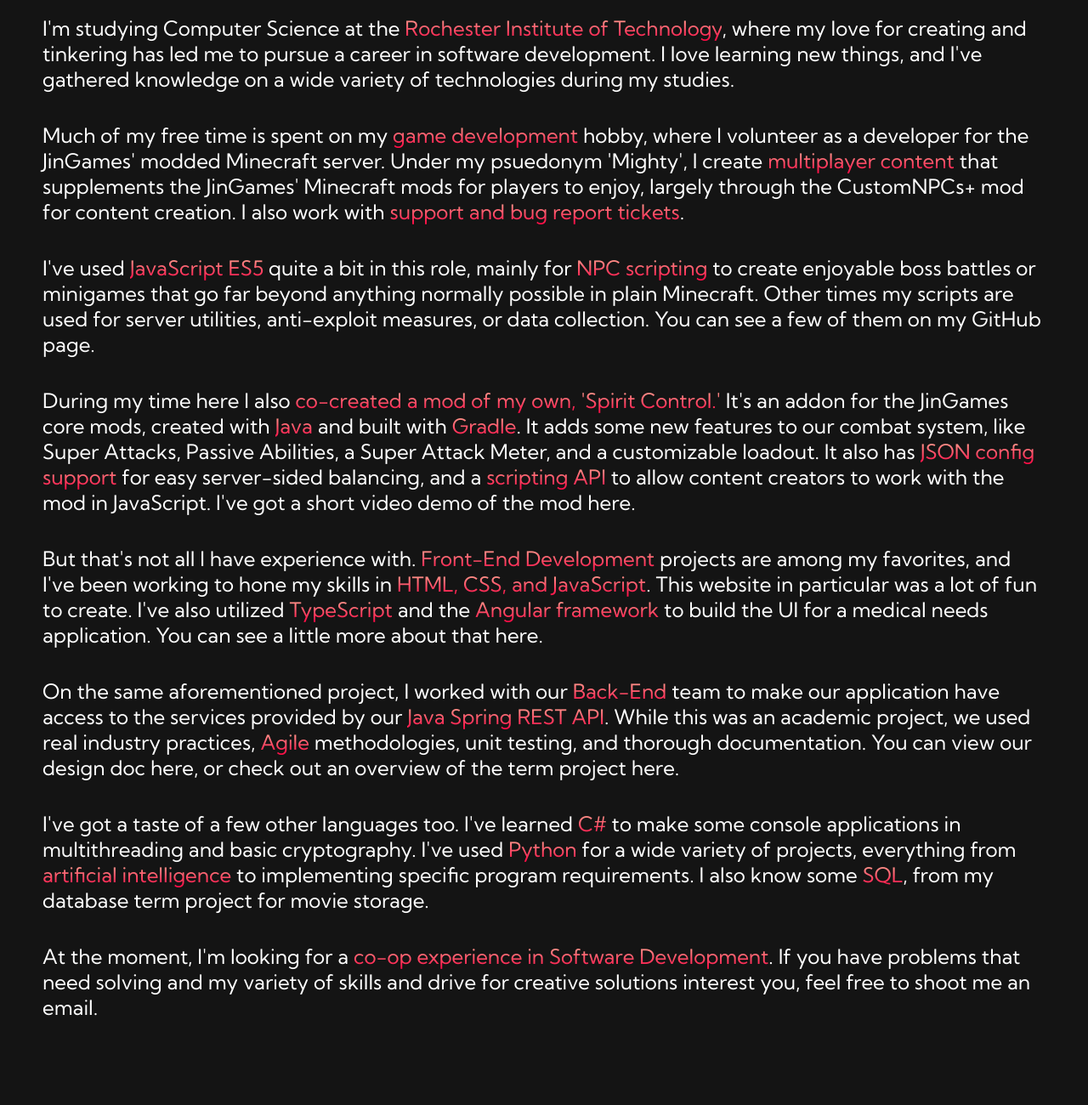
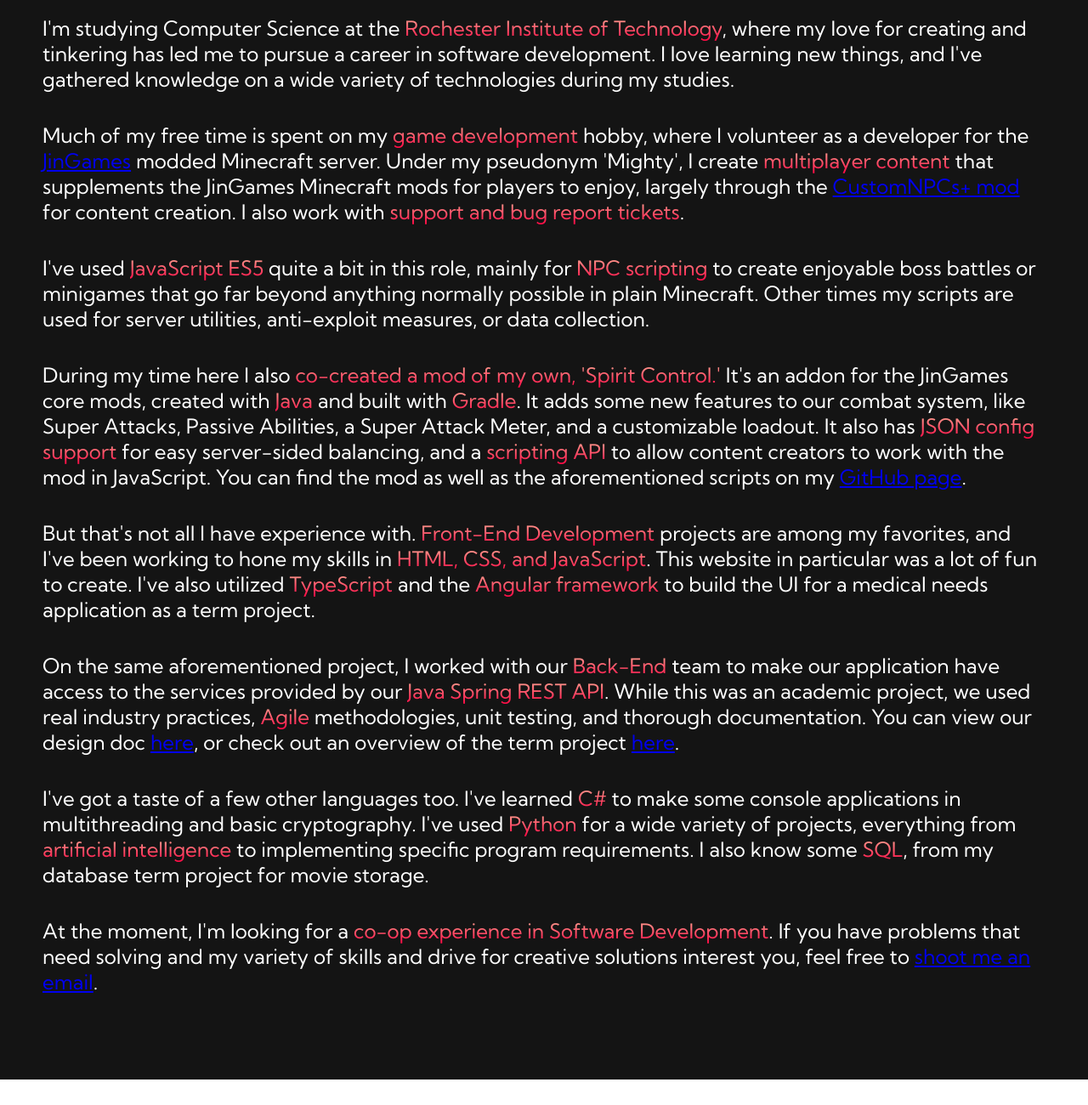
Before and after one commit to scj9703/Portfolio-Website, a plain HTML site: page about.html in a window 1280 px wide. Shown: the part 253-1553 px from the top of the page at 85% size. After the commit the page ends 1523 px from the top, so only its background shows below. Drawn offline with Linux system fonts and the light colour scheme.

Commit message:
Hyperlinks added

```diff
--- a/about.html
+++ b/about.html
@@ -54,19 +54,19 @@
                 <hr>
                 <p>I'm studying Computer Science at the <span>Rochester Institute of Technology</span>, where my love for creating and tinkering has led me to pursue a career in software development. I love learning new things, and I've gathered knowledge on a wide variety of technologies during my studies.</p>
                 <br>
-                <p>Much of my free time is spent on my <span>game development</span> hobby, where I volunteer as a developer for the JinGames' modded Minecraft server. Under my psuedonym 'Mighty', I create <span>multiplayer content</span> that supplements the JinGames' Minecraft mods for players to enjoy, largely through the CustomNPCs+ mod for content creation. I also work with <span>support and bug report tickets</span>.</p>
+                <p>Much of my free time is spent on my <span>game development</span> hobby, where I volunteer as a developer for the <a href="https://main.jingames.net/">JinGames</a> modded Minecraft server. Under my pseudonym 'Mighty', I create <span>multiplayer content</span> that supplements the JinGames Minecraft mods for players to enjoy, largely through the <a href="https://www.curseforge.com/minecraft/mc-mods/customnpc-plus">CustomNPCs+ mod</a> for content creation. I also work with <span>support and bug report tickets</span>.</p>
                 <br>
-                <p>I've used <span>JavaScript ES5</span> quite a bit in this role, mainly for <span>NPC scripting</span> to create enjoyable boss battles or minigames that go far beyond anything normally possible in plain Minecraft. Other times my scripts are used for server utilities, anti-exploit measures, or data collection. You can see a few of them on my GitHub page.</p>
+                <p>I've used <span>JavaScript ES5</span> quite a bit in this role, mainly for <span>NPC scripting</span> to create enjoyable boss battles or minigames that go far beyond anything normally possible in plain Minecraft. Other times my scripts are used for server utilities, anti-exploit measures, or data collection.</p>
                 <br>
-                <p>During my time here I also <span>co-created a mod of my own, 'Spirit Control.'</span> It's an addon for the JinGames core mods, created with <span>Java</span> and built with <span>Gradle</span>. It adds some new features to our combat system, like Super Attacks, Passive Abilities, a Super Attack Meter, and a customizable loadout. It also has <span>JSON config support</span> for easy server-sided balancing, and a <span>scripting API</span> to allow content creators to work with the mod in JavaScript. I've got a short video demo of the mod here.</p>
+                <p>During my time here I also <span>co-created a mod of my own, 'Spirit Control.'</span> It's an addon for the JinGames core mods, created with <span>Java</span> and built with <span>Gradle</span>. It adds some new features to our combat system, like Super Attacks, Passive Abilities, a Super Attack Meter, and a customizable loadout. It also has <span>JSON config support</span> for easy server-sided balancing, and a <span>scripting API</span> to allow content creators to work with the mod in JavaScript. You can find the mod as well as the aforementioned scripts on my <a href="https://github.com/scj9703">GitHub page</a>.</p>
                 <br>
-                <p>But that's not all I have experience with. <span>Front-End Development</span> projects are among my favorites, and I've been working to hone my skills in <span>HTML, CSS, and JavaScript</span>. This website in particular was a lot of fun to create. I've also utilized <span>TypeScript</span> and the <span>Angular framework</span> to build the UI for a medical needs application. You can see a little more about that here.</p>
+                <p>But that's not all I have experience with. <span>Front-End Development</span> projects are among my favorites, and I've been working to hone my skills in <span>HTML, CSS, and JavaScript</span>. This website in particular was a lot of fun to create. I've also utilized <span>TypeScript</span> and the <span>Angular framework</span> to build the UI for a medical needs application as a term project.</p>
                 <br>
-                <p>On the same aforementioned project, I worked with our <span>Back-End</span> team to make our application have access to the services provided by our <span>Java Spring REST API</span>. While this was an academic project, we used real industry practices, <span>Agile</span> methodologies, unit testing, and thorough documentation. You can view our design doc here, or check out an overview of the term project here.</p>
+                <p>On the same aforementioned project, I worked with our <span>Back-End</span> team to make our application have access to the services provided by our <span>Java Spring REST API</span>. While this was an academic project, we used real industry practices, <span>Agile</span> methodologies, unit testing, and thorough documentation. You can view our design doc <a href="https://drive.google.com/file/d/1C-rtMFBDgfPeRKbuXmTAslTHqlK_LHtq/view?usp=drive_link">here</a>, or check out an overview of the term project <a href="https://drive.google.com/file/d/1Uidfd_U-bDseWsVkv3cHvjQQTqNGmuD_/view?usp=drive_link">here</a>.</p>
                 <br>
                 <p>I've got a taste of a few other languages too. I've learned <span>C#</span> to make some console applications in multithreading and basic cryptography. I've used <span>Python</span> for a wide variety of projects, everything from <span>artificial intelligence</span> to implementing specific program requirements. I also know some <span>SQL</span>, from my database term project for movie storage.</p>
                 <br>
-                <p>At the moment, I'm looking for a <span>co-op experience in Software Development</span>. If you have problems that need solving and my variety of skills and drive for creative solutions interest you, feel free to shoot me an email.</p>
+                <p>At the moment, I'm looking for a <span>co-op experience in Software Development</span>. If you have problems that need solving and my variety of skills and drive for creative solutions interest you, feel free to <a href='mailto:scj9703@rit.edu'>shoot me an email</a>.</p>
             </div>
         </div>
      </div>
```
